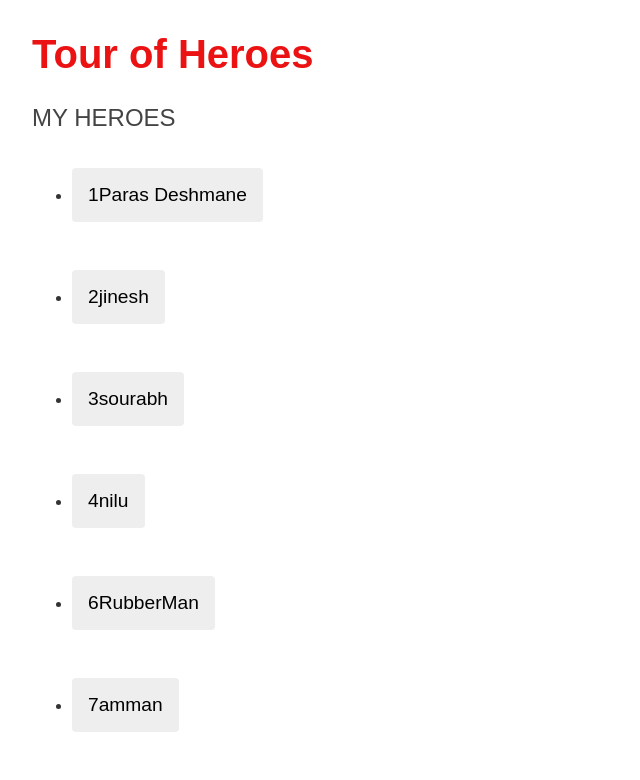
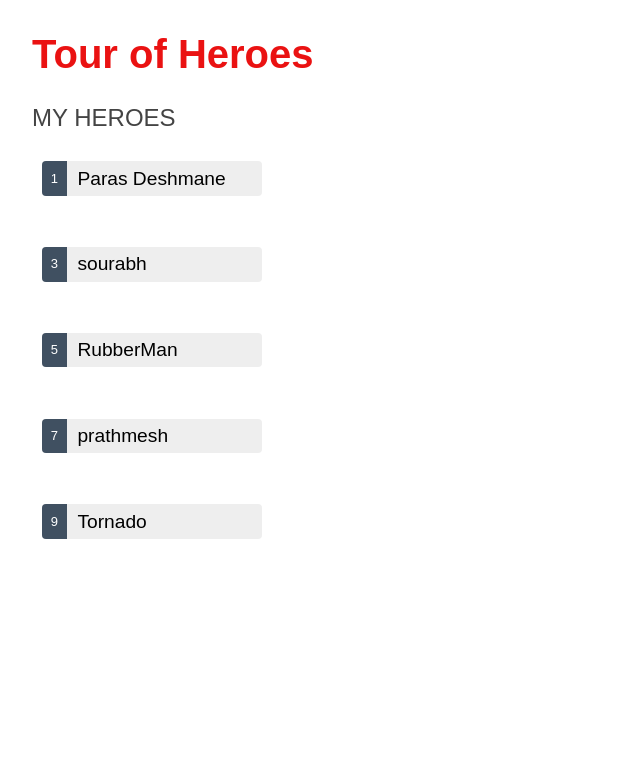
Before and after one commit to Deshmaneparas/my-hero-15, an Angular app: page / in a window 1280 px wide. Shown: the top 780 px of the page, without its empty margins (0-640 px from the left). Built offline with nearby package versions, Linux system fonts and the light colour scheme.

Commit message:
4 files modified

```diff
--- a/src/app/heros/heros.component.css
+++ b/src/app/heros/heros.component.css
@@ -0,0 +1,66 @@
+/* HeroesComponent's private CSS styles */
+.heroes {
+  margin: 0 0 2em 0;
+  list-style-type: none;
+  padding: 0;
+  width: 15em;
+}
+
+.heroes li {
+  display: flex;
+}
+
+.heroes button {
+  flex: 1;
+  cursor: pointer;
+  position: relative;
+  left: 0;
+  background-color: #EEE;
+  margin: .5em;
+  padding: 0;
+  border-radius: 4px;
+  display: flex;
+  align-items: stretch;
+  height: 1.8em;
+}
+
+.heroes button:hover {
+  color: #2c3a41;
+  background-color: #e6e6e6;
+  left: .1em;
+}
+
+.heroes button:active {
+  background-color: #525252;
+  color: #fafafa;
+}
+
+.heroes button.selected {
+  background-color: black;
+  color: white;
+}
+
+.heroes button.selected:hover {
+  background-color: #505050;
+  color: white;
+}
+
+.heroes button.selected:active {
+  background-color: black;
+  color: white;
+}
+
+.heroes .badge {
+  display: inline-block;
+  font-size: small;
+  color: white;
+  padding: 0.8em 0.7em 0 0.7em;
+  background-color: #405061;
+  line-height: 1em;
+  margin-right: .8em;
+  border-radius: 4px 0 0 4px;
+}
+
+.heroes .name {
+  align-self: center;
+}
--- a/src/app/heros/heros.component.html
+++ b/src/app/heros/heros.component.html
@@ -6,10 +6,11 @@
   <input id="name" [(ngModel)]="hero.name" placeholder="name">
 </div> -->
   <ul class="heroes">
-    <li>
+    <li   *ngIf="geteven()"
+    >
     <button type="button">
-      <span class="badge">{{hero.id}}</span>
-      <span class="name">{{hero.name}}</span>
+      <span class="badge">{{ hero.id }}</span>
+      <span class="name">{{ hero.name }}</span>
     </button>
   </li>
   </ul>
--- a/src/app/heros/heros.component.ts
+++ b/src/app/heros/heros.component.ts
@@ -19,13 +19,14 @@ export class HerosComponent implements OnInit {
 
   // };
   // heroes=HEROES;
+
   @Input() hero!: Hero;
 
-
-
-
-
+  even: boolean=false;
   constructor() { }
+  geteven(){
+    return (this.hero.id%2!=0)
+  }
 
   ngOnInit() {
   }
--- a/src/app/mock-heroes.ts
+++ b/src/app/mock-heroes.ts
@@ -4,9 +4,9 @@ export const HEROES:Hero[]= [
   { id: 2, name: 'jinesh ' },
   { id: 3, name: 'sourabh ' },
   { id: 4, name: 'nilu' },
-  { id: 6, name: 'RubberMan' },
-  { id: 7, name: 'amman' },
-  { id: 8, name: 'prathmesh' },
-  { id: 9, name: 'Magma' },
-  { id: 10, name: 'Tornado' }
+  { id: 5, name: 'RubberMan' },
+  { id: 6, name: 'amman' },
+  { id: 7, name: 'prathmesh' },
+  { id: 8, name: 'Magma' },
+  { id: 9, name: 'Tornado' }
 ]
```
